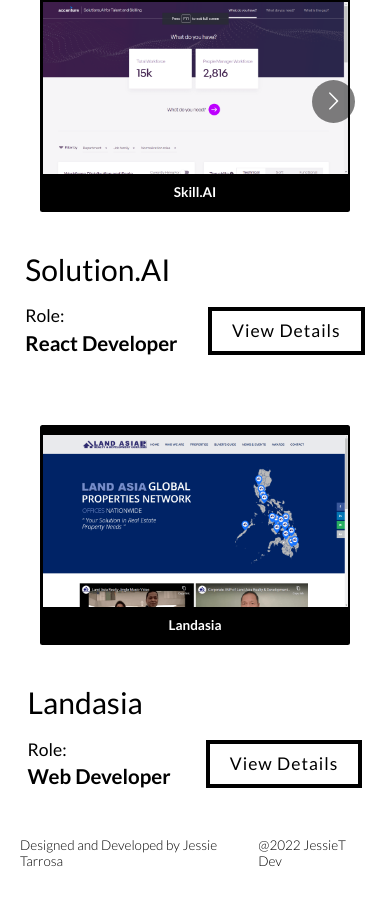
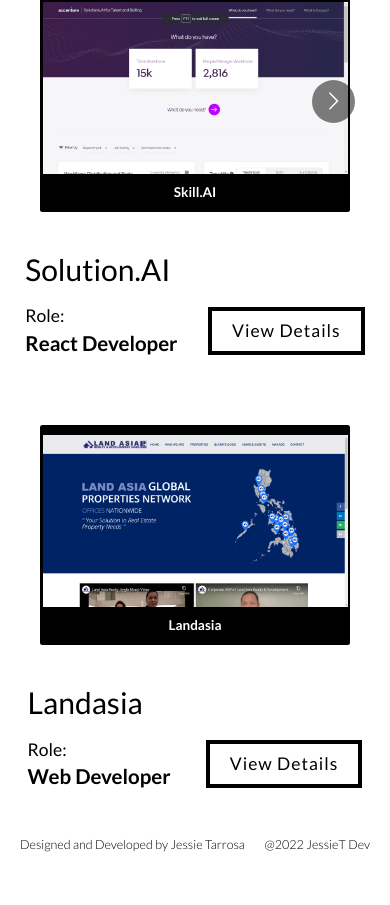
Before and after one commit to oreoseenoevil/oreoseenoevil.github.io, a React (Create React App) app: page / in a window 390 px wide. Shown: the part 1859-2764 px from the top of the page. Built offline with nearby package versions, Linux system fonts and the light colour scheme.

Commit message:
fixed: font sizes overflow

```diff
--- a/src/Components/Footer/Footer.module.scss
+++ b/src/Components/Footer/Footer.module.scss
@@ -27,7 +27,7 @@
   }
 
   &_span {
-    font-size: clamp(1.35rem, 2.5vw, 2rem);
+    font-size: clamp(1.25rem, 2vw, 2rem);
     font-weight: 300;
   }
 }
```
